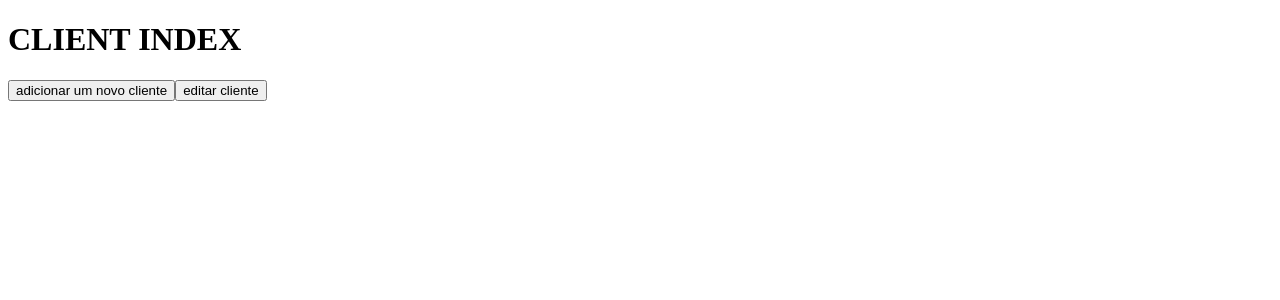
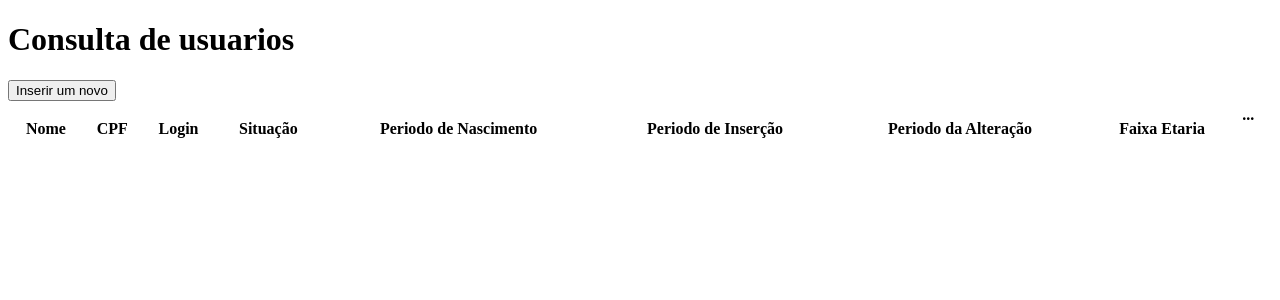
Before and after one commit to lazaroa1/front-users-crud, a React (Create React App) app: page /clients in a window 1280 px wide. Shown: the top 300 px of the page. Built offline with nearby package versions, Linux system fonts and the light colour scheme.

Commit message:
feature - add table to list users

```diff
--- a/src/pages/Clients/index.js
+++ b/src/pages/Clients/index.js
@@ -1,15 +1,82 @@
 import { useNavigate } from "react-router-dom";
+import moment from "moment";
 
 function Clients() {
   const navigate = useNavigate();
+  const savedUsers = JSON.parse(localStorage.getItem("users")) || [];
 
   return (
     <div>
-      <h1>CLIENT INDEX</h1>
-      <button onClick={() => navigate("/client-info")}>
-        adicionar um novo cliente
-      </button>
-      <button onClick={() => navigate("/client-info/1")}>editar cliente</button>
+      <h1>Consulta de usuarios</h1>
+      <button onClick={() => navigate("/client-info")}>Inserir um novo</button>
+      <table width="100%">
+        <thead>
+          <tr>
+            <th>
+              <p>Nome</p>
+            </th>
+            <th>
+              <p>CPF</p>
+            </th>
+            <th>
+              <p>Login</p>
+            </th>
+            <th>
+              <p>Situação</p>
+            </th>
+            <th>
+              <p>Periodo de Nascimento</p>
+            </th>
+            <th>
+              <p>Periodo de Inserção</p>
+            </th>
+            <th>
+              <p>Periodo da Alteração</p>
+            </th>
+            <th>
+              <p>Faixa Etaria</p>
+            </th>
+            <tr>
+              <th>...</th>
+            </tr>
+          </tr>
+        </thead>
+        <tbody>
+          {savedUsers?.map((user) => (
+            <tr key={user.id}>
+              <td>
+                <p>{user.name}</p>
+              </td>
+              <td>
+                <p>{user.cpf}</p>
+              </td>
+              <td>
+                <p>{user.login}</p>
+              </td>
+              <td>
+                <p>{user.status}</p>
+              </td>
+              <td>
+                <p>{moment(user.birth_date).format("DD/MM/YYYY")}</p>
+              </td>
+              <td>
+                <p>{moment(user.created_at).format("DD/MM/YYYY")}</p>
+              </td>
+              <td>
+                <p>{moment(user.updated_at).format("DD/MM/YYYY")}</p>
+              </td>
+              <td>
+                <p>{moment().diff(user.birth_date, "years")}</p>
+              </td>
+              <td>
+                <button onClick={() => navigate(`/client-info/${user.id}`)}>
+                  Alterar
+                </button>
+              </td>
+            </tr>
+          ))}
+        </tbody>
+      </table>
     </div>
   );
 }
```
Also changed, not shown: 1 other file (tests, documents, lock files or other folders).
